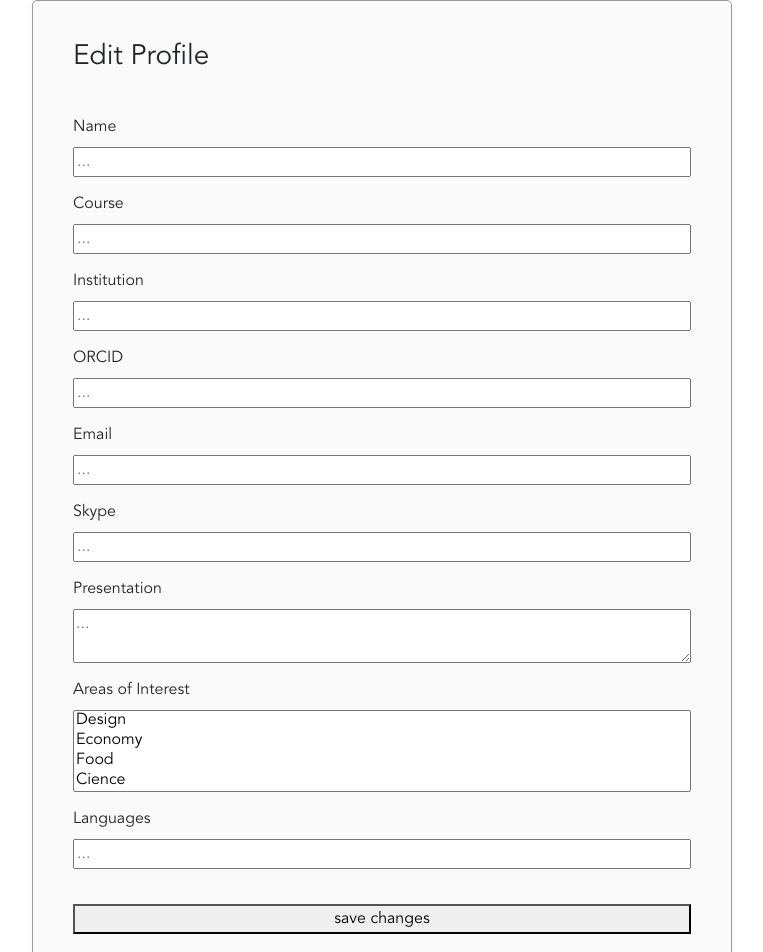
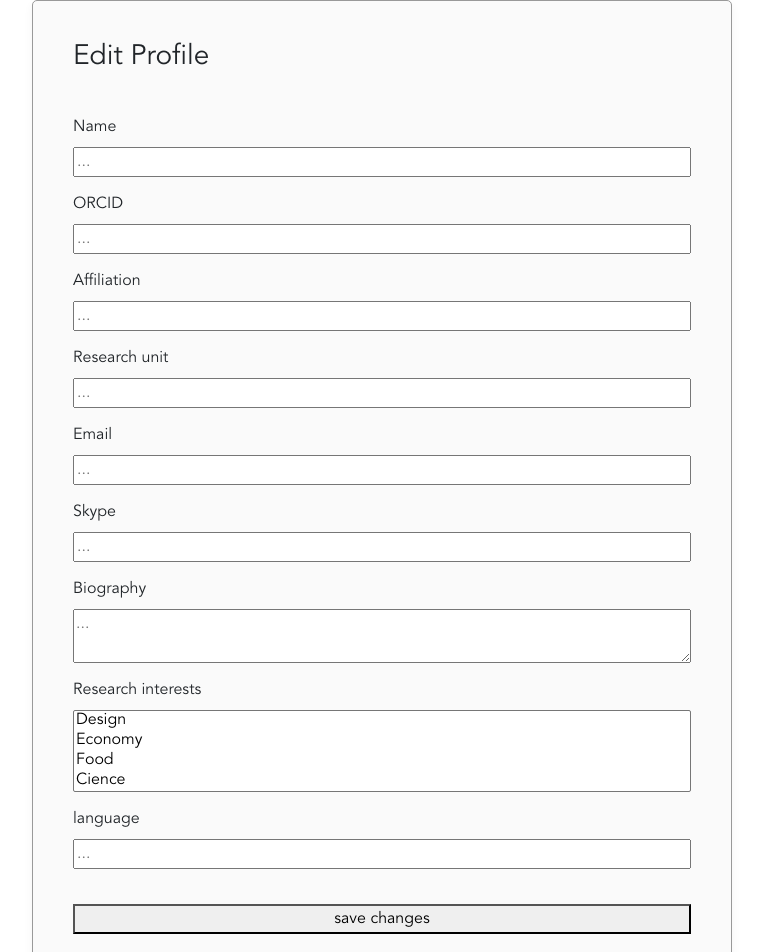
Before and after one commit to WeSearchers/wesearchers-api, a React app in the folder project/frontend/: page /edit in a window 1280 px wide. Shown: the top 952 px of the page, without its empty margins (258-1021 px from the left). Built offline with nearby package versions, Linux system fonts and the light colour scheme; the HTML template or start-up script is replaced by a standard one.

Commit message:
Change information on the editUserProfileForm page

```diff
--- a/project/frontend/src/components/user-profile/editUserProfileForm.js
+++ b/project/frontend/src/components/user-profile/editUserProfileForm.js
@@ -11,26 +11,26 @@ class EditUserProfileForm extends Component {
         <form action="#">
           <label>Name</label>
           <input type="text" placeholder="..." />
-          <label>Course</label>
+          <label>ORCID</label>
           <input type="text" placeholder="..." />
-          <label>Institution</label>
+          <label>Affiliation</label>
           <input type="text" placeholder="..." />
-          <label>ORCID</label>
+          <label>Research unit</label>
           <input type="text" placeholder="..." />
           <label>Email</label>
           <input type="text" placeholder="..." />
           <label>Skype</label>
           <input type="text" placeholder="..." />
-          <label>Presentation</label>
+          <label>Biography</label>
           <textarea type="text" placeholder="..." />
-          <label>Areas of Interest</label>
+          <label>Research interests</label>
           <select multiple>
             <option value="volvo">Design</option>
             <option value="saab">Economy</option>
             <option value="opel">Food</option>
             <option value="audi">Cience</option>
           </select>
-          <label>Languages</label>
+          <label>language</label>
           <input type="text" placeholder="..." />
           <button type="submit" value="">
             save changes
```
